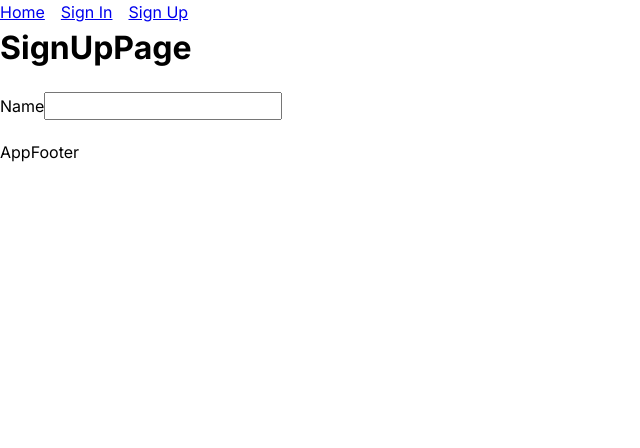
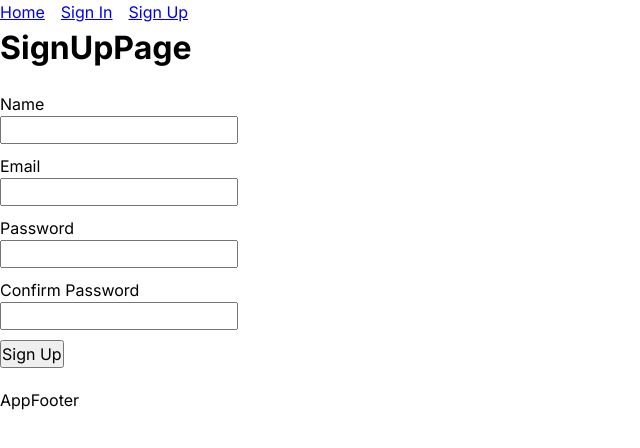
Before and after one commit to andrews1022/demo-nextjs-15-and-express, a Next.js app in the folder frontend/: page /sign-up in a window 1280 px wide. Shown: the top 448 px of the page, without its empty margins (0-640 px from the left). Built offline with nearby package versions, Linux system fonts and the light colour scheme.

Commit message:
updated SignUpForm to have email, password, & confirm password fields

```diff
--- a/frontend/src/components/SignUpForm.tsx
+++ b/frontend/src/components/SignUpForm.tsx
@@ -1,10 +1,43 @@
 const SignUpForm = () => {
   return (
-    <form style={{ margin: "20px 0" }}>
+    <form
+      style={{
+        display: "flex",
+        flexDirection: "column",
+        alignItems: "flex-start",
+        gap: "10px",
+        margin: "20px 0",
+      }}
+    >
       <div>
-        <label htmlFor="name">Name</label>
+        <label htmlFor="name" style={{ display: "block" }}>
+          Name
+        </label>
         <input type="text" id="name" name="name" />
       </div>
+
+      <div>
+        <label htmlFor="email" style={{ display: "block" }}>
+          Email
+        </label>
+        <input type="email" id="email" name="email" />
+      </div>
+
+      <div>
+        <label htmlFor="password" style={{ display: "block" }}>
+          Password
+        </label>
+        <input type="password" id="password" name="password" />
+      </div>
+
+      <div>
+        <label htmlFor="confirmPassword" style={{ display: "block" }}>
+          Confirm Password
+        </label>
+        <input type="password" id="confirmPassword" name="confirmPassword" />
+      </div>
+
+      <button type="submit">Sign Up</button>
     </form>
   );
 };
```
